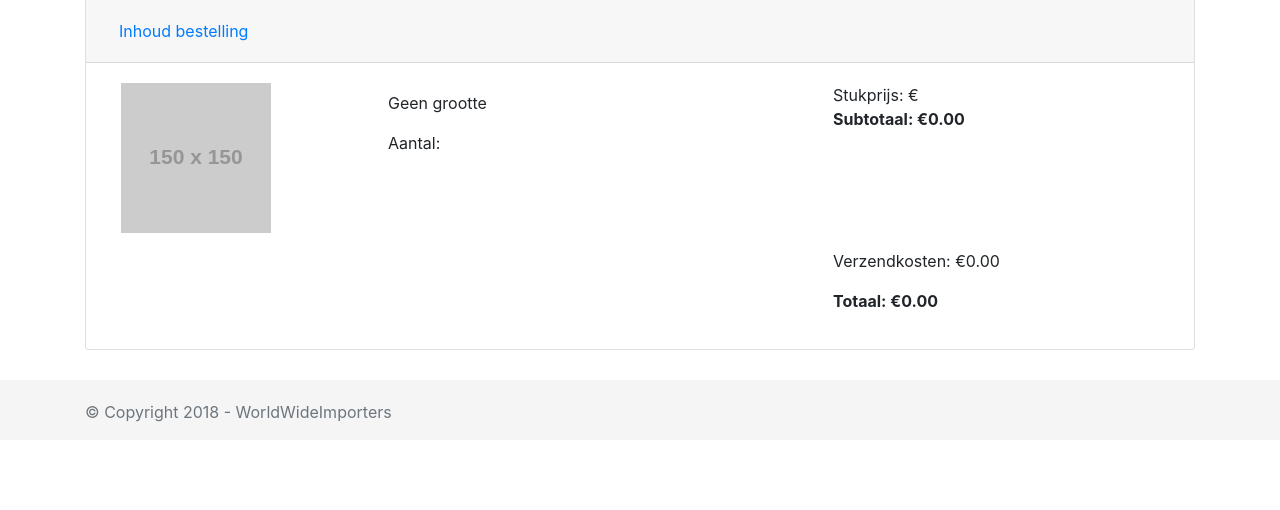
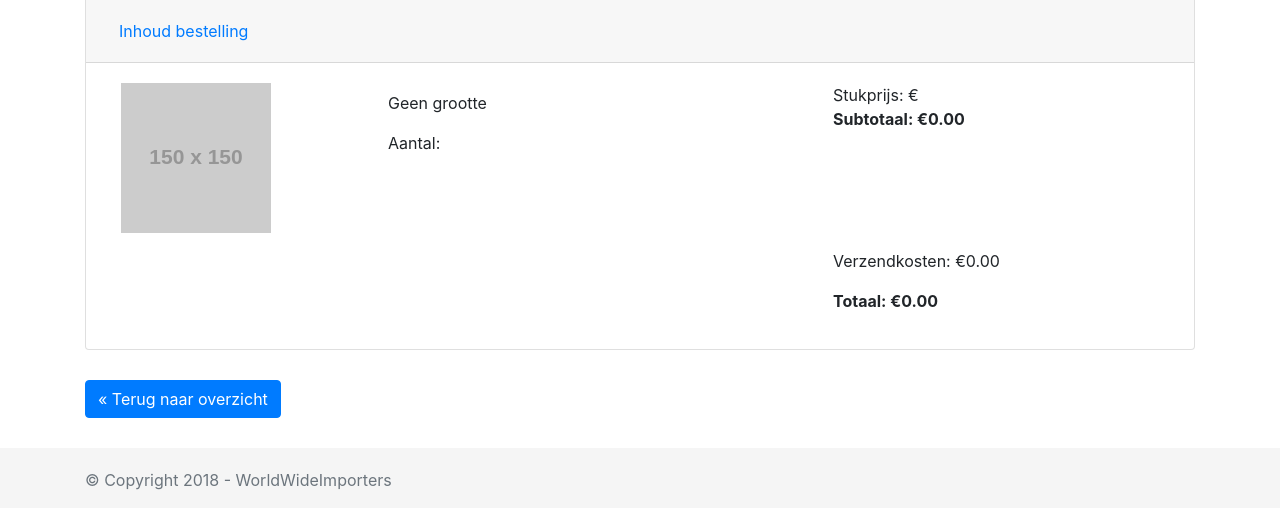
Before and after one commit to sems/world-wide-importers, a PHP site: page /order.php?id=1 in a window 1280 px wide. Shown: the part 290-800 px from the top of the page. Run offline with PHP 8.4, Linux system fonts and the light colour scheme; the visitor is signed in with stand-in values (Sample User, id 1); tables that the repository leaves empty or names only in its code hold one stand-in row (values such as "Sample post"); grey boxes labelled with a size stand in for pictures from a placeholder-image service; data that the repository does not hold is empty; style sheets or scripts are compiled from the project's sources; some libraries are stand-ins or nearby versions.

Commit message:
added back button at order

```diff
--- a/src/scss/main.scss
+++ b/src/scss/main.scss
@@ -38,3 +38,7 @@
 .filter-style {
     margin-right: 15px;
 }
+
+.order_button-back {
+    margin-top: 30px;
+}
--- a/src/views/order.php
+++ b/src/views/order.php
@@ -3,6 +3,7 @@
         <h4>Order <?php print($_GET['id']);?></h4>
         <div class="accordion" id="accordion_order">
             <div class="card">
+
                 <div class="card-header" id="heading_payment">
                     <h5 class="mb-0">
                     <button class="btn btn-link" type="button" data-toggle="collapse" data-target="#collapse_payment" aria-expanded="true" aria-controls="collapse_payment">
@@ -38,6 +39,7 @@
                   </div>
                 </div>
             </div>
+
             <div class="card">
                 <div class="card-header" id="heading_address">
                     <h5 class="mb-0">
@@ -46,6 +48,7 @@
                     </button>
                     </h5>
                 </div>
+
                 <div id="collapse_delivery" class="collapse" aria-labelledby="heading_address" data-parent="#accordion_order">
                   <div class="md-col-12">
                     <div class="card-body row">
@@ -69,6 +72,7 @@
                   </div>
                 </div>
             </div>
+
             <div class="card">
                 <div class="card-header" id="heading_content">
                     <h5 class="mb-0">
@@ -120,7 +124,8 @@
                         </div>
                     </div>
                 </div>
-            </div>
-        </div>
-    </div>
-</div>
+            </div> <!-- End card-order -->
+        </div> <!-- End accordion -->
+        <a href="orders.php" class="btn btn-primary order_button-back">&laquo; Terug naar overzicht</a>
+    </div> <!-- End column -->
+</div> <!-- End row -->
```
